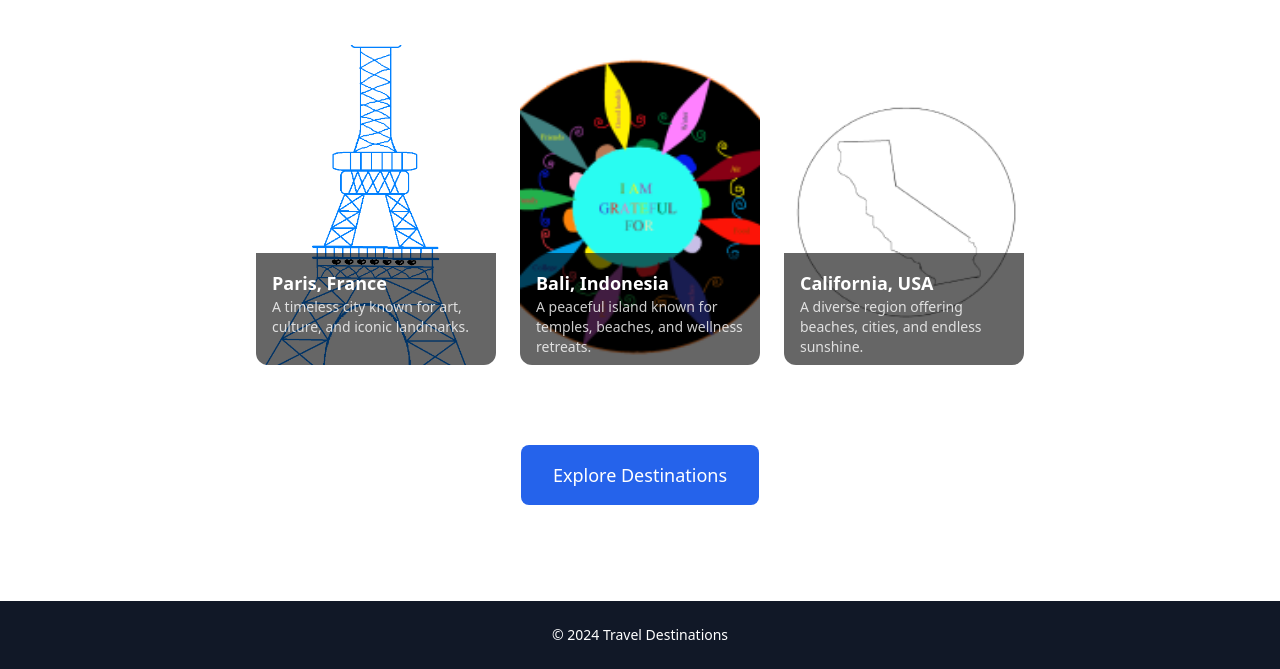
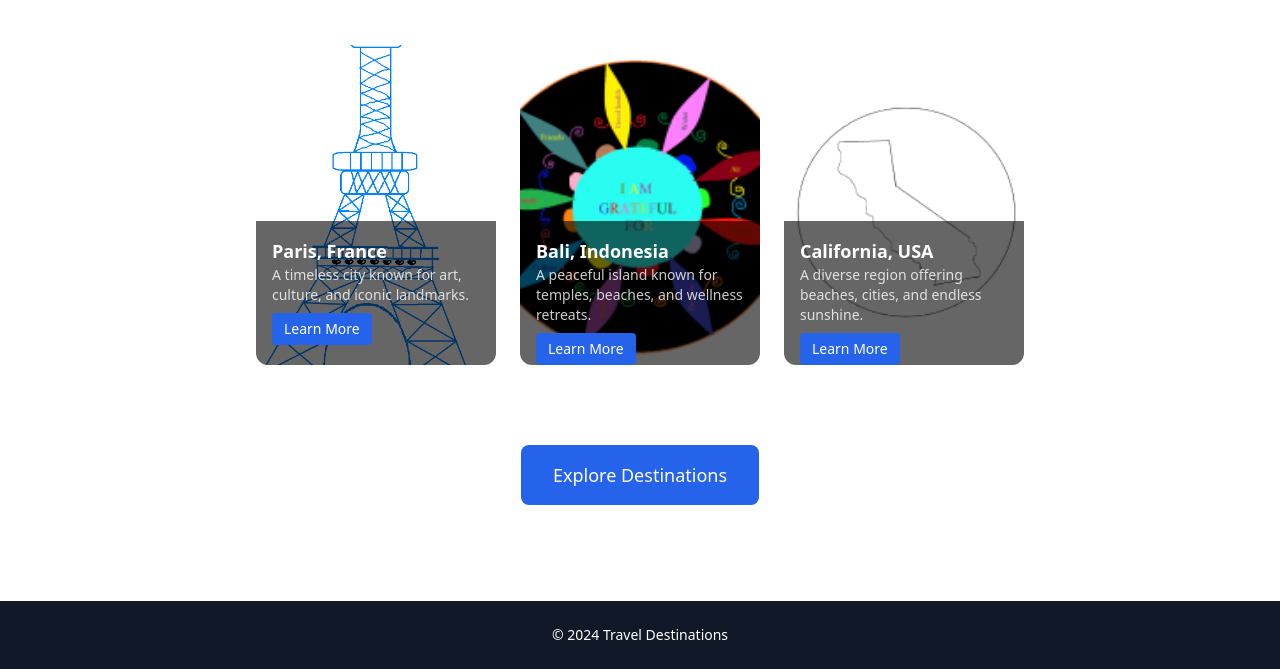
Before and after one commit to Pramodkar21/travel-destinations, a plain HTML site: page index.html in a window 1280 px wide. Shown: the part 239-908 px from the top of the page. Drawn offline with nearby package versions, Linux system fonts and the light colour scheme.

Commit message:
Add Learn More buttons to Home Page cards

```diff
--- a/index.html
+++ b/index.html
@@ -27,27 +27,42 @@
   <section class="max-w-6xl mx-auto px-4 mb-20">
     <div class="flex justify-center gap-6">
 
+      <!-- Paris Card -->
       <div class="w-60 h-80 rounded-xl overflow-hidden relative">
         <img src="images/Paris.png" class="w-full h-full object-cover" alt="Paris" />
-        <div class="absolute bottom-0 w-full h-28 bg-black/60 p-4">
+        <div class="absolute bottom-0 w-full h-36 bg-black/60 p-4">
           <h3 class="text-white font-bold text-lg">Paris, France</h3>
           <p class="text-white/80 text-sm">A timeless city known for art, culture, and iconic landmarks.</p>
+
+          <a href="destinations.html" class="mt-2 inline-block bg-blue-600 text-white px-3 py-1.5 rounded text-sm">
+            Learn More
+          </a>
         </div>
       </div>
 
+      <!-- Bali Card -->
       <div class="w-60 h-80 rounded-xl overflow-hidden relative">
         <img src="images/Bali.png" class="w-full h-full object-cover" alt="Bali" />
-        <div class="absolute bottom-0 w-full h-28 bg-black/60 p-4">
+        <div class="absolute bottom-0 w-full h-36 bg-black/60 p-4">
           <h3 class="text-white font-bold text-lg">Bali, Indonesia</h3>
           <p class="text-white/80 text-sm">A peaceful island known for temples, beaches, and wellness retreats.</p>
+
+          <a href="destinations.html" class="mt-2 inline-block bg-blue-600 text-white px-3 py-1.5 rounded text-sm">
+            Learn More
+          </a>
         </div>
       </div>
 
+      <!-- California Card -->
       <div class="w-60 h-80 rounded-xl overflow-hidden relative">
         <img src="images/California.png" class="w-full h-full object-cover" alt="California" />
-        <div class="absolute bottom-0 w-full h-28 bg-black/60 p-4">
+        <div class="absolute bottom-0 w-full h-36 bg-black/60 p-4">
           <h3 class="text-white font-bold text-lg">California, USA</h3>
           <p class="text-white/80 text-sm">A diverse region offering beaches, cities, and endless sunshine.</p>
+
+          <a href="destinations.html" class="mt-2 inline-block bg-blue-600 text-white px-3 py-1.5 rounded text-sm">
+            Learn More
+          </a>
         </div>
       </div>
 
```
